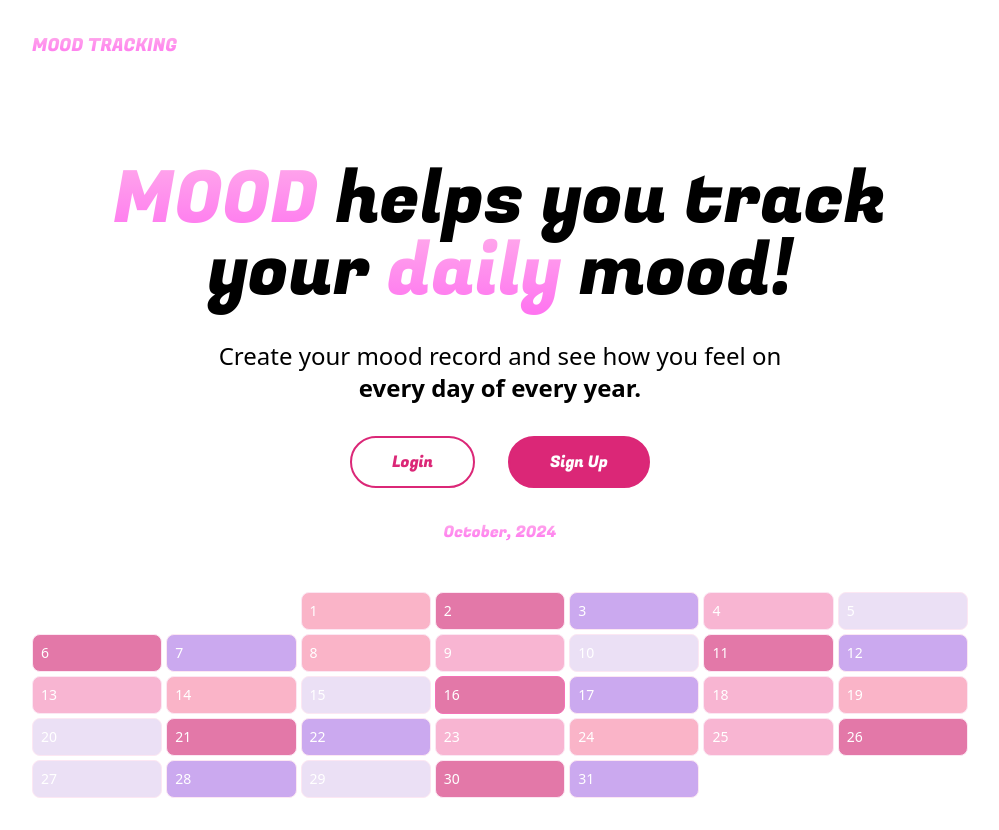
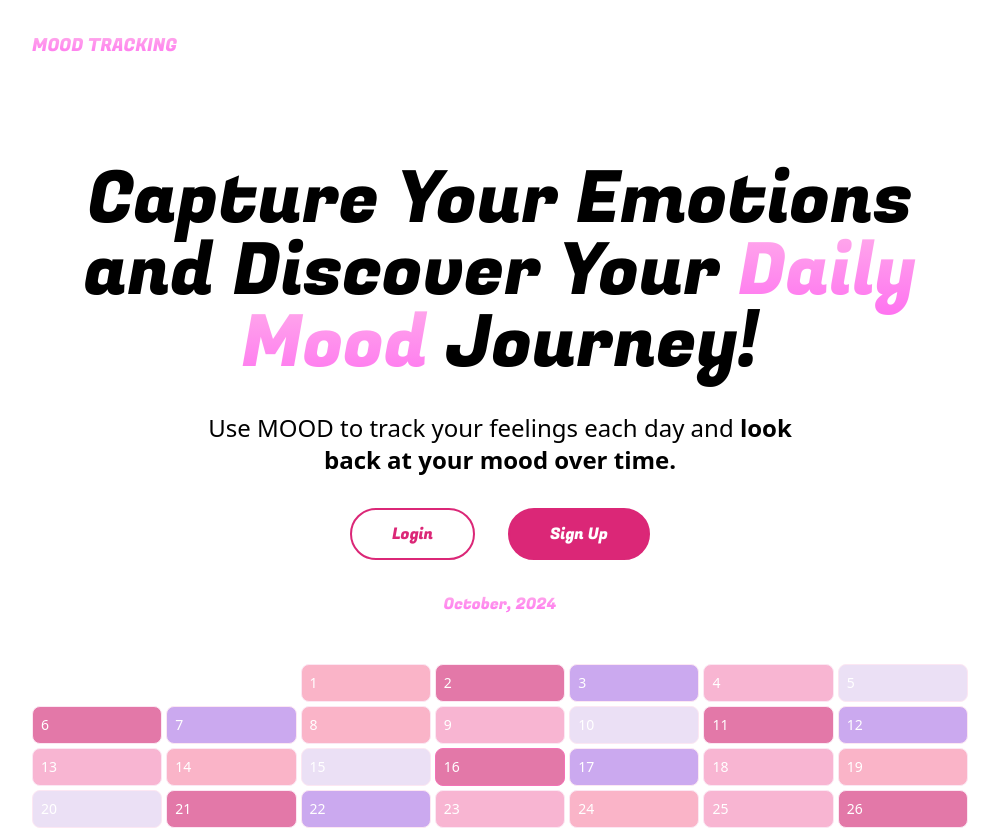
Before and after one commit to laijiayu/MoodTrack, a Next.js app: page / in a window 1280 px wide. Shown: the top 830 px of the page, without its empty margins (140-1139 px from the left). Built offline with nearby package versions, Linux system fonts and the light colour scheme; no server answers; some icons are missing.

Commit message:
update description

```diff
--- a/components/Dashboard.js
+++ b/components/Dashboard.js
@@ -73,7 +73,7 @@ export default function Dashboard() {
   }
 
   const moods = {
-    "&*@#$": "😭",
+    "Spaced Out": "👽",
     Sad: "🥲",
     Existing: "😶",
     Good: "😊",
--- a/components/Hero.js
+++ b/components/Hero.js
@@ -9,11 +9,15 @@ export default function Hero() {
   return (
     <div className="py-4 sm:py-10 flex flex-col gap-4 sm:gap-8">
       <h1 className={"text-5xl sm:text-6xl md:text-7xl text-center " + fugazOne.className}>
-        <span className="textGradient">MOOD</span> helps you track your <span className="textGradient">daily</span>{" "}
-        mood!
+        <span>
+          Capture Your Emotions and Discover Your<span className="textGradient"> Daily Mood</span> Journey!
+        </span>
+        {/* <span className="textGradient">MOOD</span> helps you track your <span className="textGradient">daily</span>{" "}
+        mood! */}
       </h1>
       <p className="text-lg sm:text-xl md:text-2xl text-center w-full mx-auto max-w-[600px]">
-        Create your mood record and see how you feel on <span className="font-semibold">every day of every year.</span>
+        Use MOOD to track your feelings each day and{" "}
+        <span className="font-semibold">look back at your mood over time.</span>
       </p>
 
       <CallToAction />
```
Also changed, not shown: 1 other file (tests, documents, lock files or other folders).
